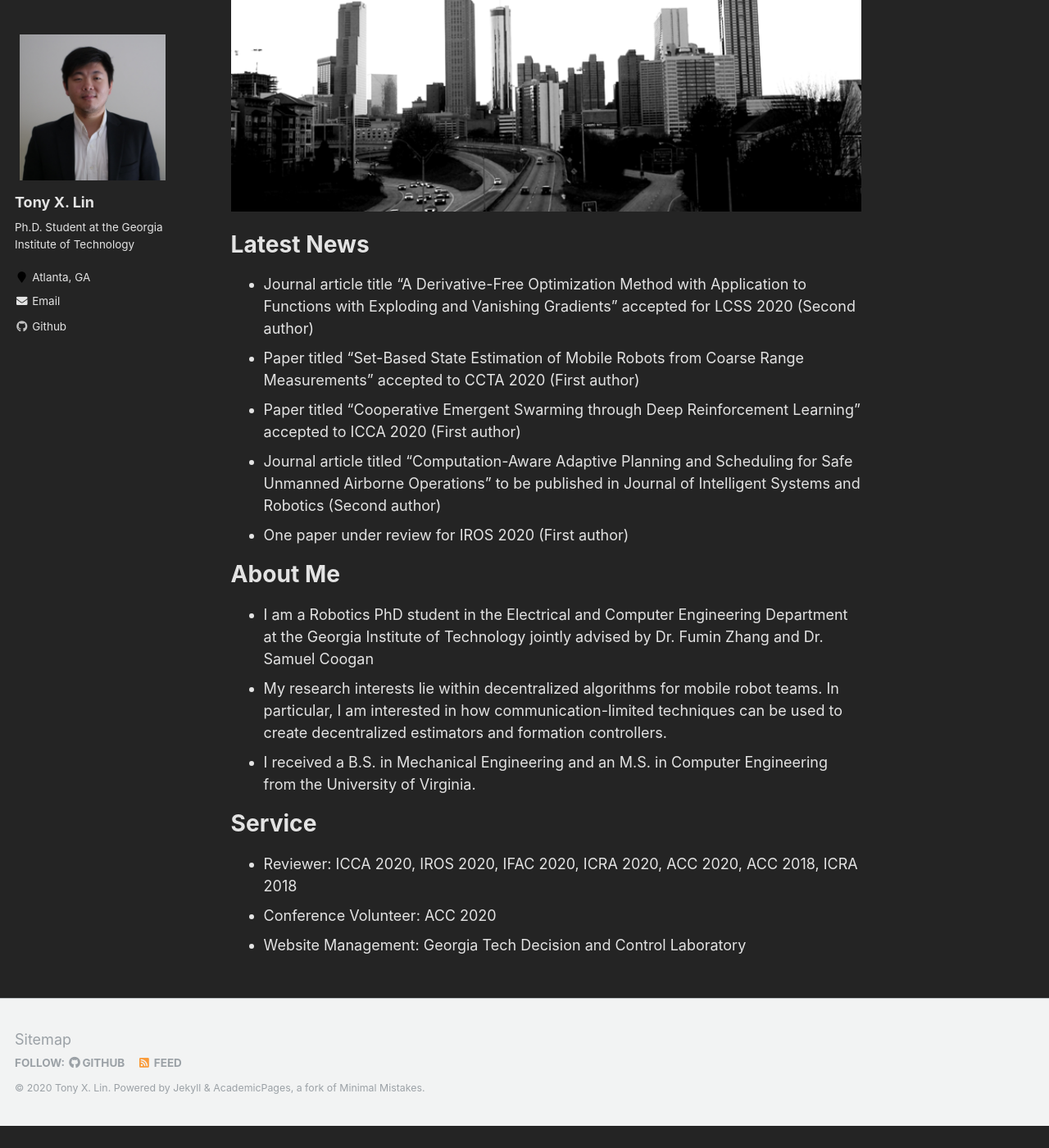
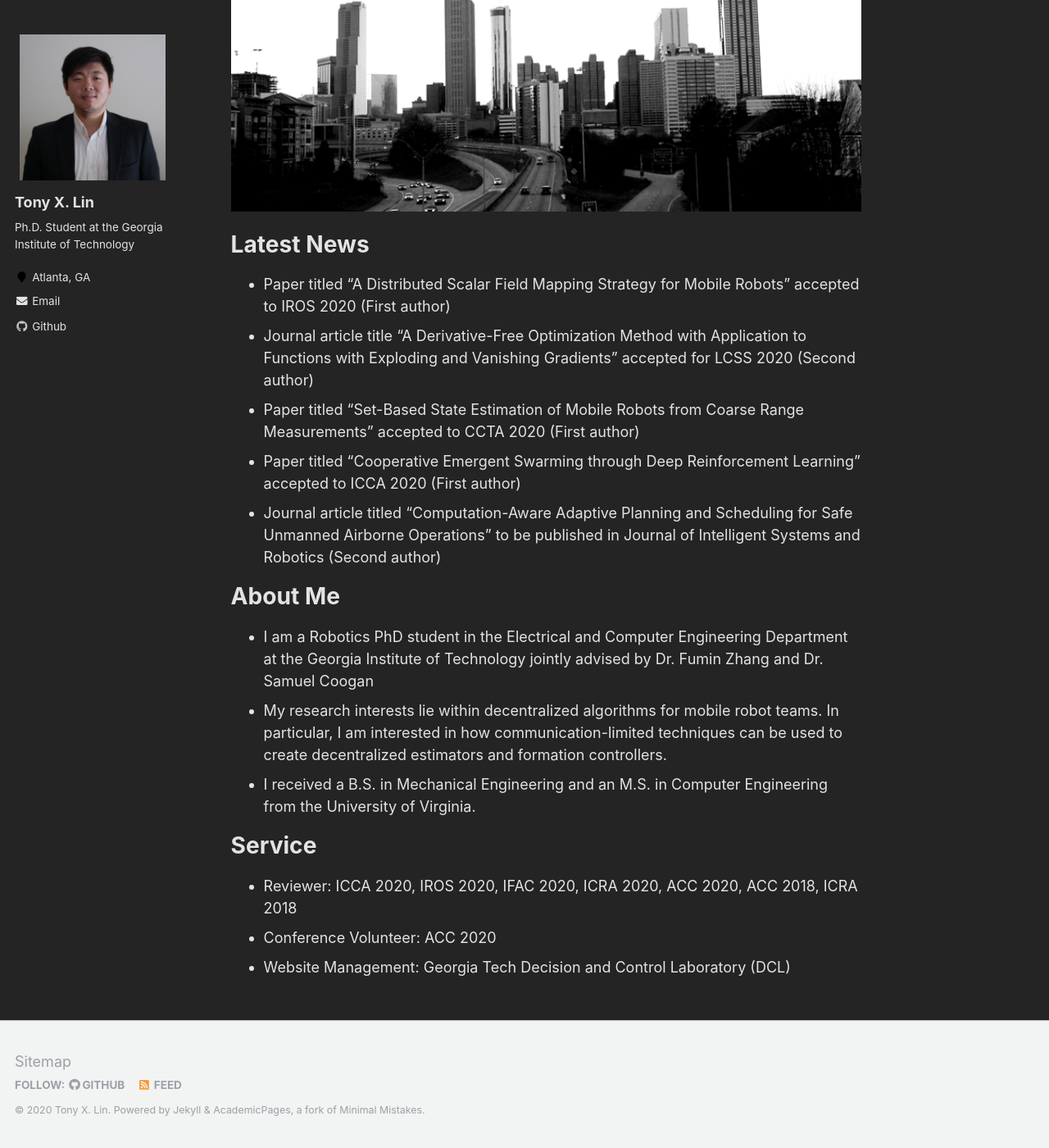
Before and after one commit to tony-x-lin/tony-x-lin.github.io, a Jekyll site: the page built from _pages/about.md, in a window 1280 px wide and 1400 px high, scrolled down 195 px. Shown: the whole window at 82% size. Built offline with Jekyll 4.4.1, drawn with Linux system fonts in a browser that asks for light colours; before the commit the page ends 1568 px from its top, so only the background shows below that.

Commit message:
Update about.md

```diff
--- a/_pages/about.md
+++ b/_pages/about.md
@@ -13,11 +13,11 @@ redirect_from:
 </p>
 
 # Latest News
+* Paper titled "A Distributed Scalar Field Mapping Strategy for Mobile Robots" accepted to IROS 2020 (First author)
 * Journal article title "A Derivative-Free Optimization Method with Application to Functions with Exploding and Vanishing Gradients" accepted for LCSS 2020 (Second author)
 * Paper titled "Set-Based State Estimation of Mobile Robots from Coarse Range Measurements" accepted to CCTA 2020 (First author)
 * Paper titled "Cooperative Emergent Swarming through Deep Reinforcement Learning" accepted to ICCA 2020 (First author)
 * Journal article titled "Computation-Aware Adaptive Planning and Scheduling for Safe Unmanned Airborne Operations" to be published in Journal of Intelligent Systems and Robotics (Second author)
-* One paper under review for IROS 2020 (First author)
 
 # About Me
 * I am a Robotics PhD student in the Electrical and Computer Engineering Department at the Georgia Institute of Technology jointly advised by Dr. Fumin Zhang and Dr. Samuel Coogan
@@ -27,4 +27,4 @@ redirect_from:
 # Service
 * Reviewer: ICCA 2020, IROS 2020, IFAC 2020, ICRA 2020, ACC 2020, ACC 2018, ICRA 2018
 * Conference Volunteer: ACC 2020
-* Website Management: Georgia Tech Decision and Control Laboratory
+* Website Management: Georgia Tech Decision and Control Laboratory (DCL)
```
